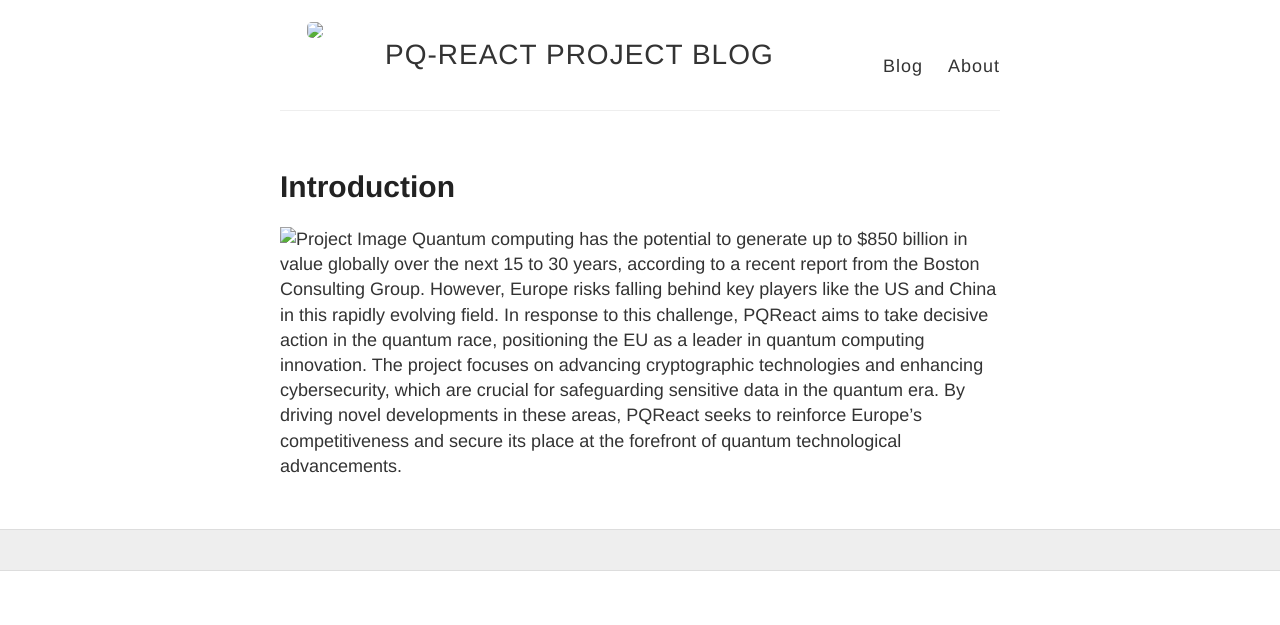
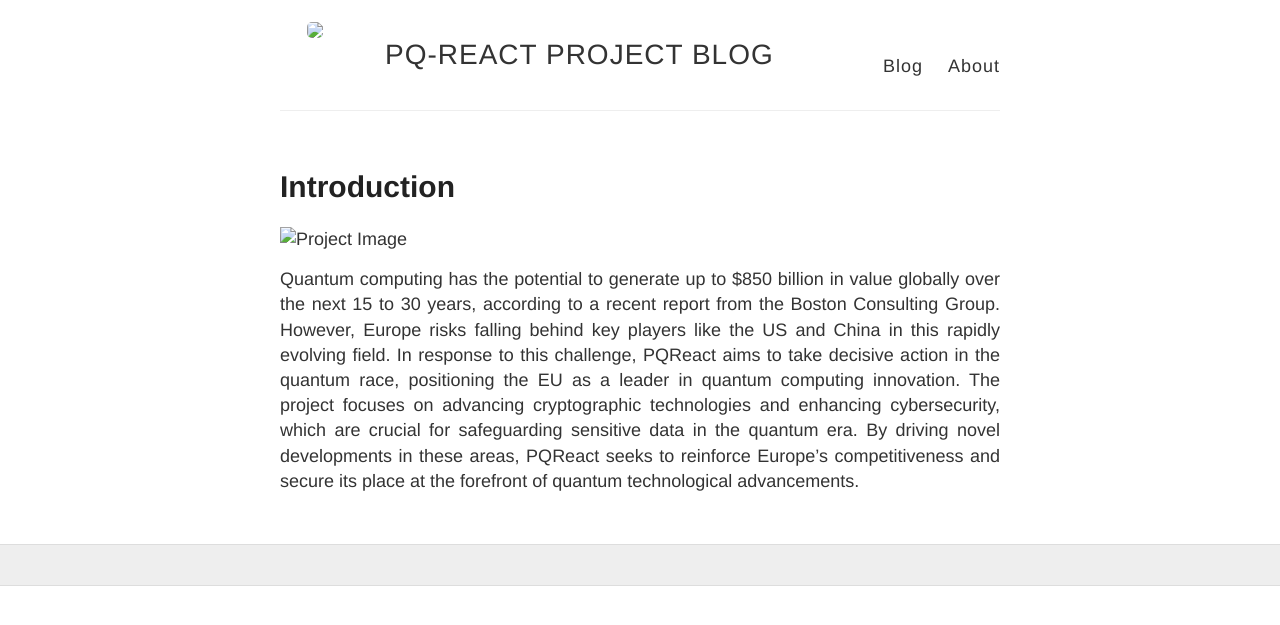
Before and after one commit to akramitsiani/PQ-REACTBlog, a Jekyll site: the page built from _posts/2020-3-1-Posts.md, in a window 1280 px wide. Shown: the top 625 px of the page. Built offline with Jekyll 4.4.1, drawn with Linux system fonts in a browser that asks for light colours.

Commit message:
Update 2020-3-1-Posts.md

```diff
--- a/_posts/2020-3-1-Posts.md
+++ b/_posts/2020-3-1-Posts.md
@@ -5,5 +5,7 @@
 
 
 
-<img src="./images/shield_navbar.png" alt="Project Image" style="width: 100%; height: auto;">
+<img src="./images/PQ_Header.jpg" alt="Project Image" style="width: 100%; height: auto;">
+<div style="text-align: justify;">
 Quantum computing has the potential to generate up to $850 billion in value globally over the next 15 to 30 years, according to a recent report from the Boston Consulting Group. However, Europe risks falling behind key players like the US and China in this rapidly evolving field. In response to this challenge, PQReact aims to take decisive action in the quantum race, positioning the EU as a leader in quantum computing innovation. The project focuses on advancing cryptographic technologies and enhancing cybersecurity, which are crucial for safeguarding sensitive data in the quantum era. By driving novel developments in these areas, PQReact seeks to reinforce Europe’s competitiveness and secure its place at the forefront of quantum technological advancements.
+</div>
```
